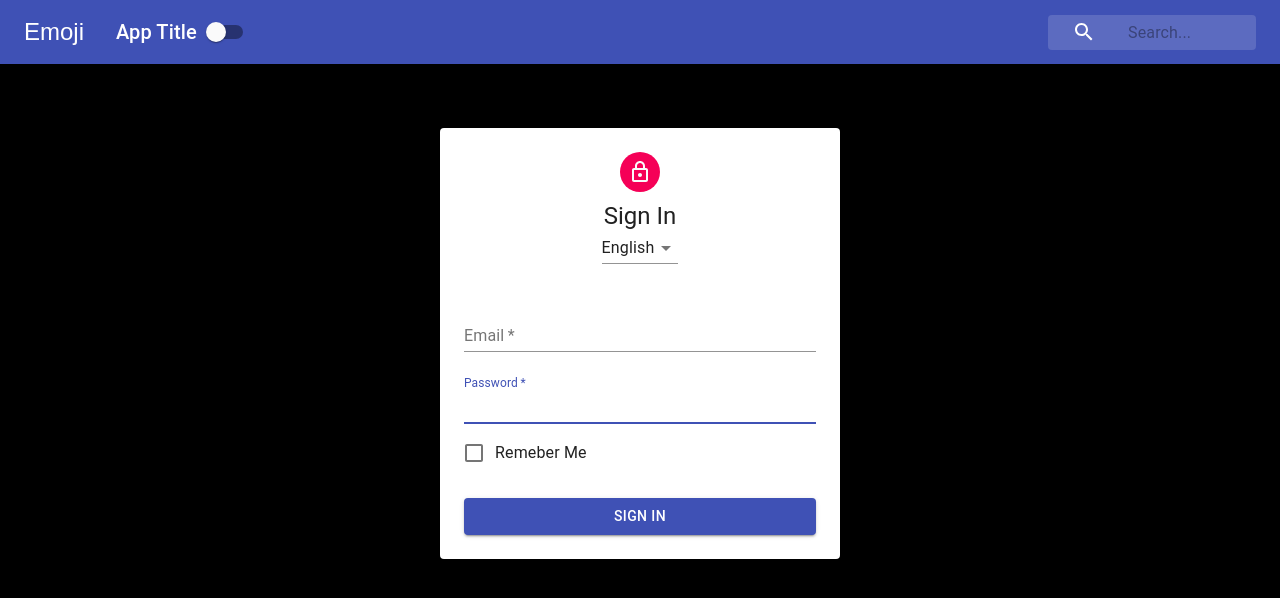
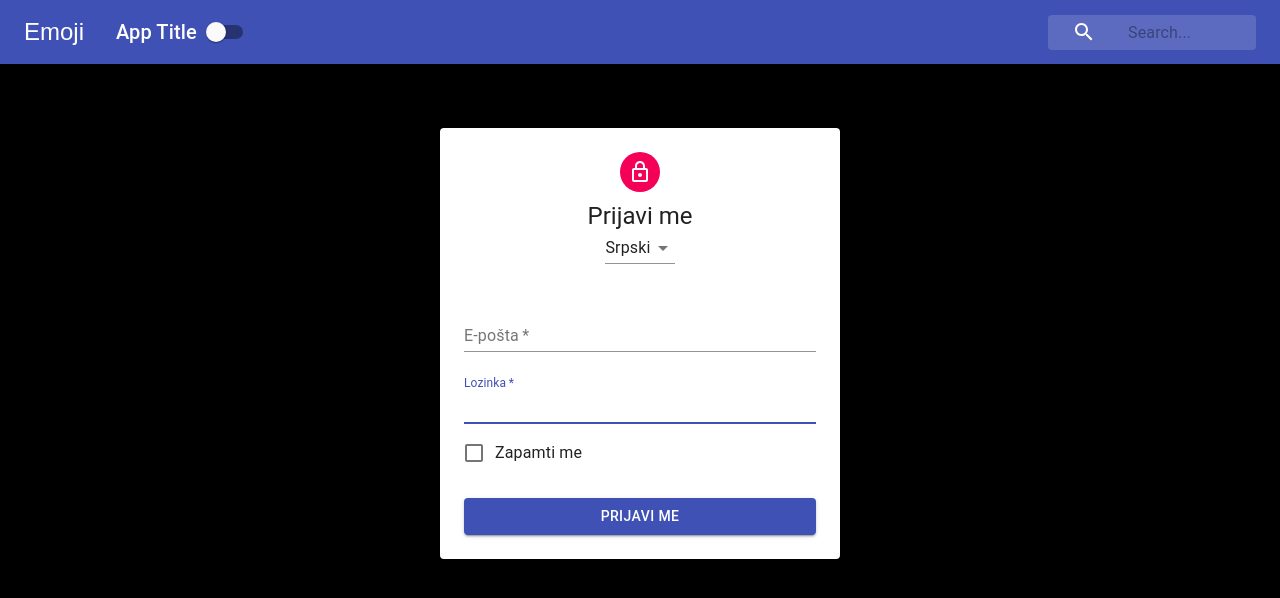
Before and after one commit to DarkoPG27/Context-API, a React (Create React App) app: page / in a window 1280 px wide. Shown: the top 598 px of the page. Built offline with nearby package versions, Linux system fonts and the light colour scheme.

Commit message:
Added LanguageContext

```diff
--- a/src/App.js
+++ b/src/App.js
@@ -4,16 +4,18 @@
 import Form from "./Form";
 import PageContent from "./PageContent";
 import { ThemeProvider } from "./contexts/ThemeContext";
-
+import { LanguageProvider } from "./contexts/LanguageContext";
 
 class App extends Component {
   render() {
     return (
       <ThemeProvider>
-        <PageContent>
-          <Navbar />
-          <Form />
-        </PageContent>
+        <LanguageProvider>
+          <PageContent>
+            <Navbar />
+            <Form />
+          </PageContent>
+        </LanguageProvider>
       </ThemeProvider>
     );
   }
--- a/src/Form.js
+++ b/src/Form.js
@@ -13,35 +13,60 @@
 import MenuItem from '@material-ui/core/MenuItem';
 import Select from '@material-ui/core/Select';
 import withStyles from '@material-ui/core/styles/withStyles';
+import styles from './styles/FormStyles';
+import { LanguageContext } from './contexts/LanguageContext';
 
-import styles from './styles/FormStyles';
+const words = {
+    english: {
+        signIn: "Sign In",
+        email: "Email",
+        password: "Password",
+        remember: "Remember Me"
+    },
+    serbian: {
+        signIn: "Prijavi me",
+        email: "E-pošta",
+        password: "Lozinka",
+        remember: "Zapamti me"
+
+    },
+    russian: {
+        signIn: "Войти",
+        email: "Эл. почта",
+        password: "Пароль",
+        remember: "Помни меня"
+    }
+};
 
 class Form extends Component {
+    static contextType = LanguageContext;
     render() {
+        const { language, changeLanguage } = this.context;
         const { classes } = this.props;
+        const { email, signIn, password, remember } = words[language];
         return (
             <main className={classes.main} >
                 <Paper className={classes.paper}>
                     <Avatar className={classes.avatar}>
                         <LockOutlinedIcon />
                     </Avatar>
-                    <Typography variant='h5'> Sign In </Typography>
-                    <Select value="english">
+                    <Typography variant='h5'> {signIn} </Typography>
+                    <Select value={language} onChange={changeLanguage}>
                         <MenuItem value="english">English</MenuItem>
-                        <MenuItem value="serbian">Serbian</MenuItem>
+                        <MenuItem value="serbian">Srpski</MenuItem>
                         <MenuItem value="russian">Russian</MenuItem>
                     </Select>
                     <form className={classes.form}>
                         <FormControl margin="normal" required fullWidth>
-                            <InputLabel htmlFor="email">Email</InputLabel>
+                            <InputLabel htmlFor="email">{email}</InputLabel>
                             <Input id="email" name="email" autoFocus></Input>
                         </FormControl>
                         <FormControl margin="normal" required fullWidth>
-                            <InputLabel htmlFor="password">Password</InputLabel>
+                            <InputLabel htmlFor="password">{password}</InputLabel>
                             <Input id="password" name="password" autoFocus></Input>
                         </FormControl>
-                        <FormControlLabel control={<Checkbox color="primary" />} label="Remeber Me" />
-                        <Button variant="contained" type="submit" fullWidth color="primary" className={classes.submit}>Sign In</Button>
+                        <FormControlLabel control={<Checkbox color="primary" />} label={remember} />
+                        <Button variant="contained" type="submit" fullWidth color="primary" className={classes.submit}>{signIn}</Button>
 
 
 
--- /dev/null
+++ b/src/contexts/LanguageContext.js
@@ -0,0 +1,21 @@
+import React, { Component, createContext } from "react";
+
+export const LanguageContext = createContext();
+
+export class LanguageProvider extends Component {
+    constructor(props) {
+        super(props);
+        this.state = { language: "serbian" };
+        this.changeLanguage = this.changeLanguage.bind(this);
+    }
+    changeLanguage(e) {
+        this.setState({ language: e.target.value })
+    }
+    render() {
+        return (
+            <LanguageContext.Provider value={{ ...this.state, changeLanguage: this.changeLanguage }}>
+                {this.props.children}
+            </LanguageContext.Provider>
+        )
+    }
+}
--- a/src/styles/NavBarStyles.js
+++ b/src/styles/NavBarStyles.js
@@ -18,7 +18,7 @@
 
     title: {
         display: "none",  //nothing show under  sm size
-        [theme.breakpoints.up("sm")]: {  //show over small and up sizes
+        [theme.breakpoints.up("sm")]: {  //show over small and up
             display: "block"
         }
     },
```
